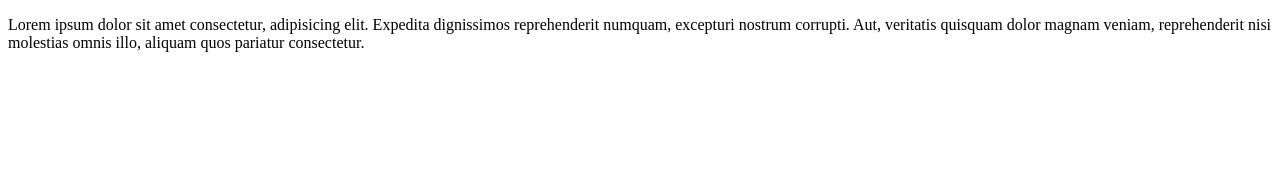
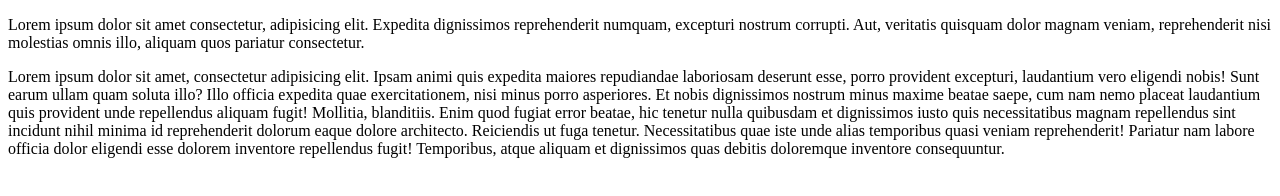
Before and after one commit to Apillene/hexlet-git, a plain HTML site: page index.html in a window 1280 px wide. Drawn offline with Linux system fonts and the light colour scheme.

Commit message:
Добавление нового контента

```diff
--- a/index.html
+++ b/index.html
@@ -7,5 +7,9 @@
 </head>
 <body>
    <p>Lorem ipsum dolor sit amet consectetur, adipisicing elit. Expedita dignissimos reprehenderit numquam, excepturi nostrum corrupti. Aut, veritatis quisquam dolor magnam veniam, reprehenderit nisi molestias omnis illo, aliquam quos pariatur consectetur.</p>
+   <p>Lorem ipsum dolor sit amet, consectetur adipisicing elit. Ipsam animi quis expedita maiores repudiandae laboriosam deserunt esse, porro provident excepturi, laudantium vero eligendi nobis! Sunt earum ullam quam soluta illo?
+   Illo officia expedita quae exercitationem, nisi minus porro asperiores. Et nobis dignissimos nostrum minus maxime beatae saepe, cum nam nemo placeat laudantium quis provident unde repellendus aliquam fugit! Mollitia, blanditiis.
+   Enim quod fugiat error beatae, hic tenetur nulla quibusdam et dignissimos iusto quis necessitatibus magnam repellendus sint incidunt nihil minima id reprehenderit dolorum eaque dolore architecto. Reiciendis ut fuga tenetur.
+   Necessitatibus quae iste unde alias temporibus quasi veniam reprehenderit! Pariatur nam labore officia dolor eligendi esse dolorem inventore repellendus fugit! Temporibus, atque aliquam et dignissimos quas debitis doloremque inventore consequuntur.</p>
 </body>
 </html>
```
